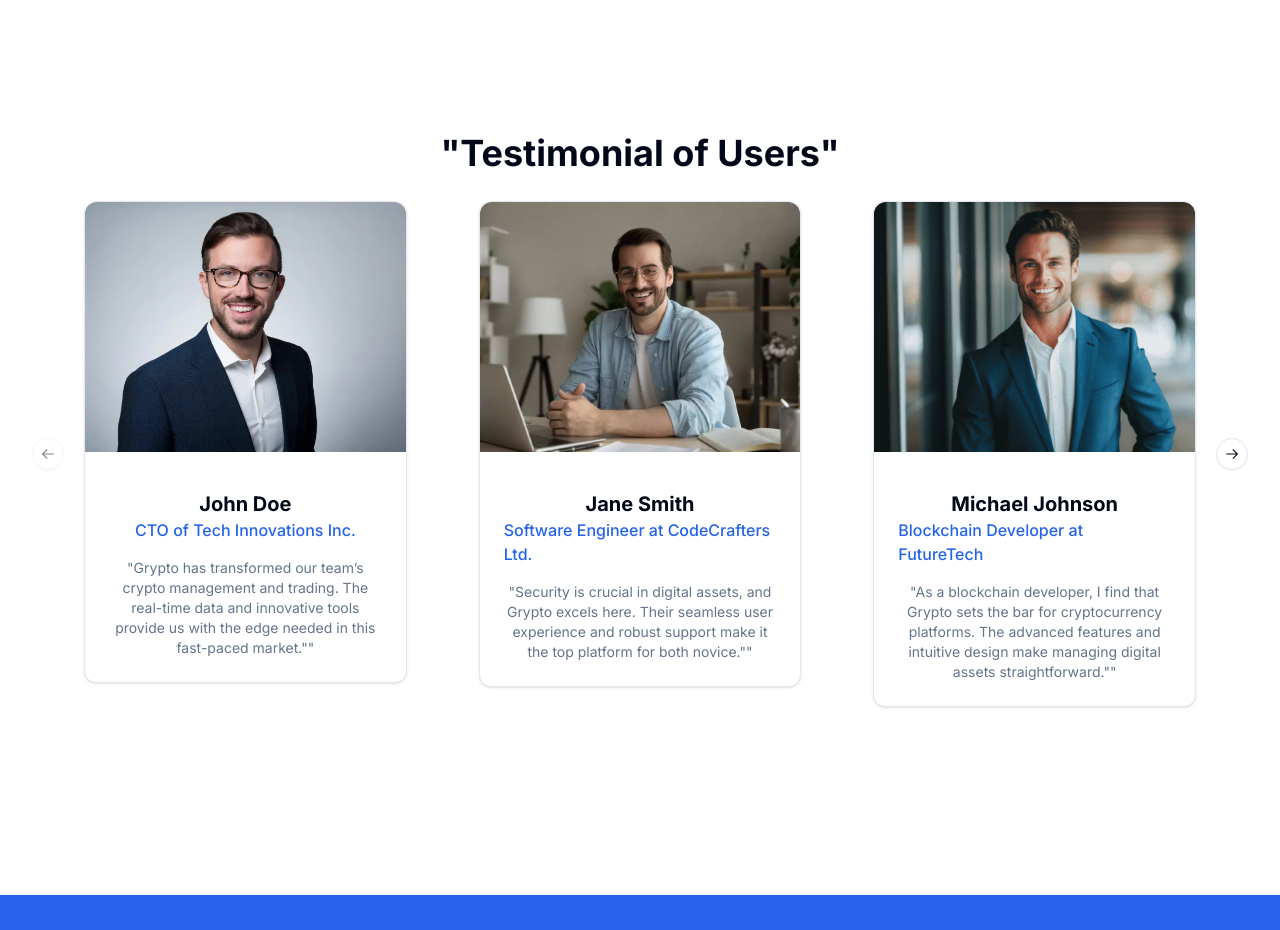
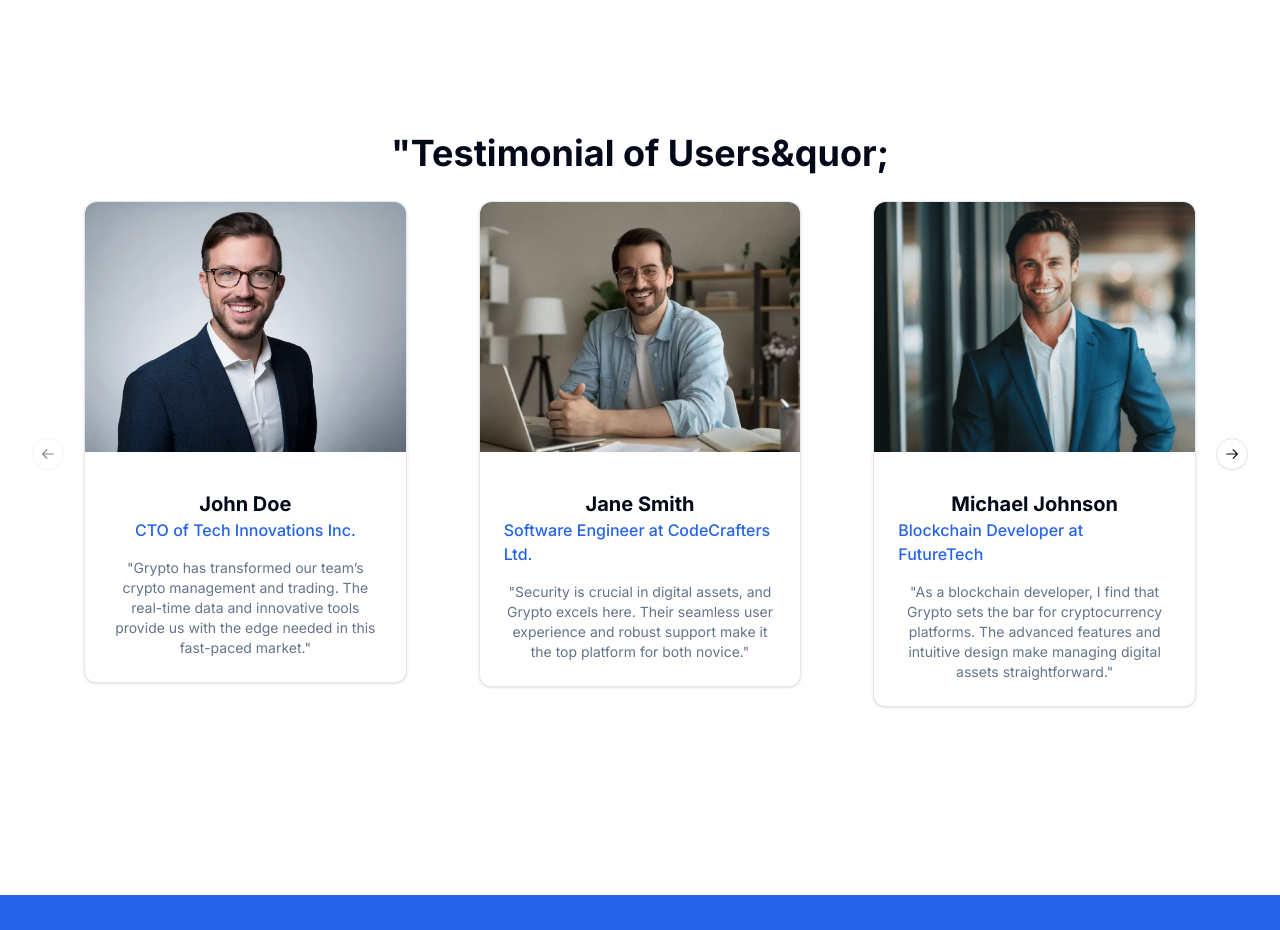
Before and after one commit to gayuhridho369/grypto, a Next.js app: page / in a window 1280 px wide. Shown: the part 2360-3290 px from the top of the page. Built offline with nearby package versions, Linux system fonts and the light colour scheme; no server answers.

Commit message:
fix: eslint error

```diff
--- a/components/main/candlestick-chart.tsx
+++ b/components/main/candlestick-chart.tsx
@@ -185,7 +185,17 @@ export default function CandlestickChart({
         },
       ],
     };
-  }, [dataOhlcApi, theme, coinSelected]);
+  }, [
+    dataOhlcApi,
+    theme,
+    coinSelected,
+    blackWhiteColor,
+    borderColor,
+    buttonFilterColor,
+    buttonFilterHoverColor,
+    primaryColor,
+    whiteBlackColor,
+  ]);
 
   return (
     <>
--- a/components/main/download-app.tsx
+++ b/components/main/download-app.tsx
@@ -9,13 +9,13 @@ export default function DownloadApp() {
     <div id="installation">
       <div className="mt-[160px]">
         <h1 className="text-3xl font-bold mb-4">
-          "Simple Investment: Anytime and Anywhere"
+          &quot;Simple Investment: Anytime and Anywhere&quot;
         </h1>
         <Card className="bg-primary/10">
           <CardContent className="relative min-h-[250px] flex flex-col justify-between p-8">
             <div className="w-1/2">
               <p className="text-md text-secondary-foreground/70">
-                Let's go, download the Grypto App on iOS or Android and get
+                Let&apos;s go, download the Grypto App on iOS or Android and get
                 vouchers/discounts for new members!
               </p>
 
--- a/components/main/testimonial-user.tsx
+++ b/components/main/testimonial-user.tsx
@@ -14,7 +14,9 @@ export default function TestimonialUser() {
     <div id="testimonial">
       <div className="mt-[120px]">
         <div className="flex justify-center w-full mb-6">
-          <h2 className="text-4xl font-bold">"Testimonial of Users"</h2>
+          <h2 className="text-4xl font-bold">
+            &quot;Testimonial of Users&quor;
+          </h2>
         </div>
         <Carousel
           opts={{
@@ -44,7 +46,7 @@ export default function TestimonialUser() {
                           {item.position}
                         </h4>
                         <p className="text-sm text-muted-foreground text-center mt-4">
-                          "{item.testimonial}""
+                          &quot;{item.testimonial}&quot;
                         </p>
                       </div>
                     </CardContent>
```
